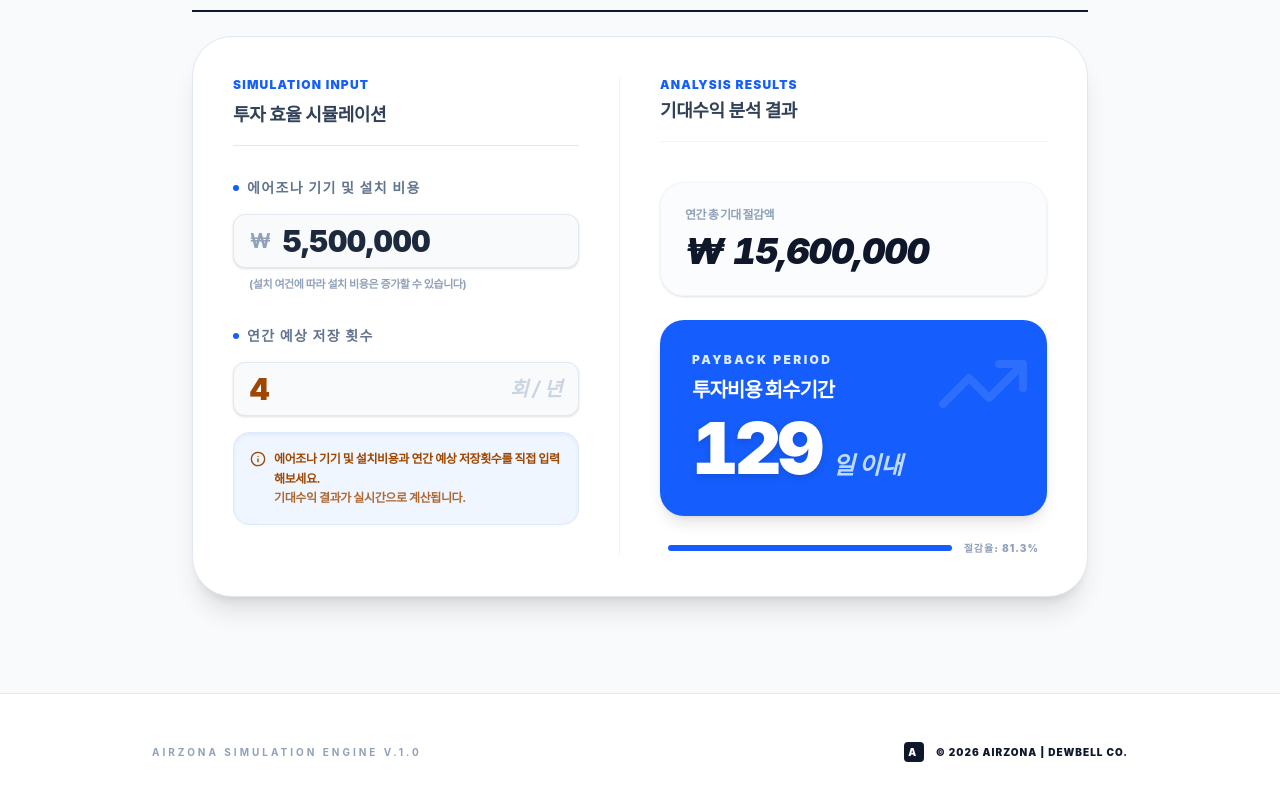
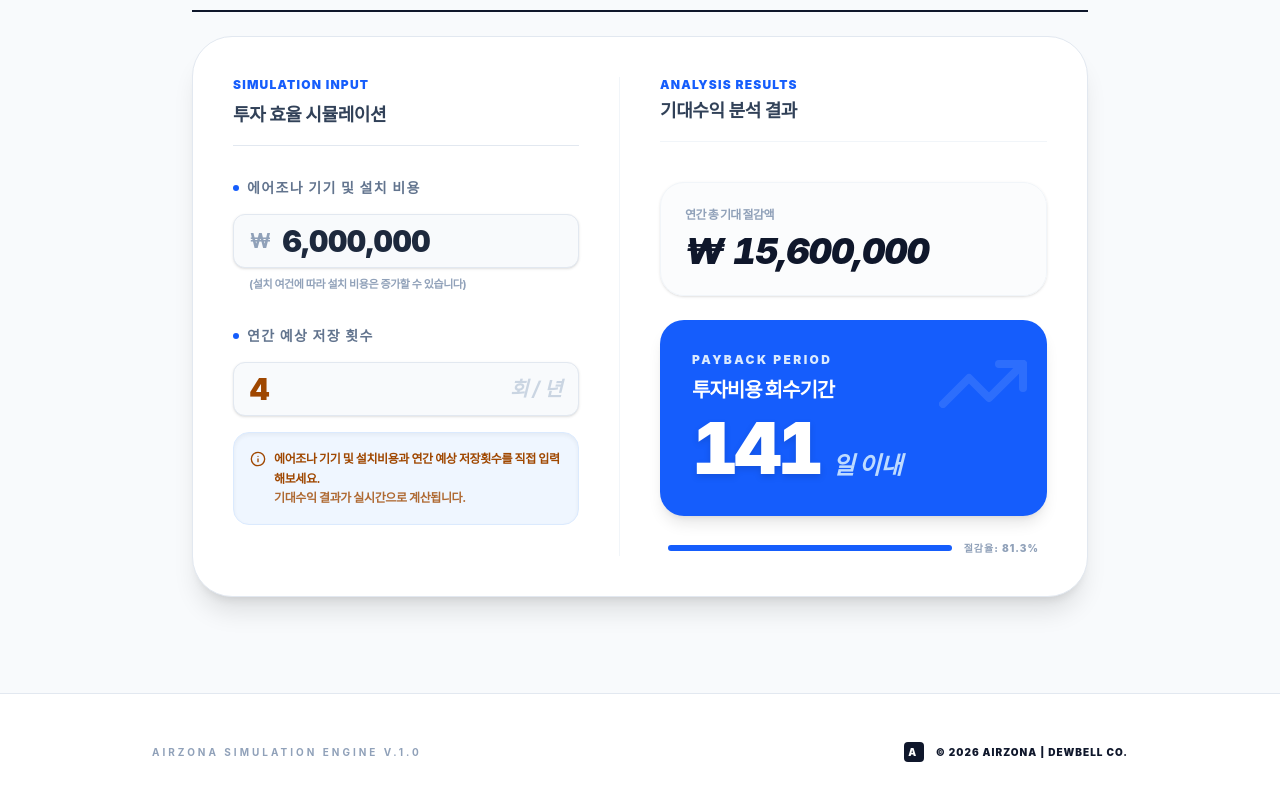
Before and after one commit to pride1tym-ctrl/airzona-calculator, a React (Vite) app: page / in a window 1280 px wide. Shown: the part 1230-2030 px from the top of the page. Built offline with nearby package versions, Linux system fonts and the light colour scheme.

Commit message:
설치비용 600만원으로 변경

```diff
--- a/src/App.jsx
+++ b/src/App.jsx
@@ -38,7 +38,7 @@ const App = () => {
   const [storageDays, setStorageDays] = useState("30");
   const [storageWeight, setStorageWeight] = useState("10000");
   const [wholesalePrice, setWholesalePrice] = useState(ITEM_DATA[0].price.toString());
-  const [installCost, setInstallCost] = useState("5,500,000");
+  const [installCost, setInstallCost] = useState("6,000,000");
   const [annualCycles, setAnnualCycles] = useState("4");
 
   // 파비콘 및 타이틀 동적 설정
```
